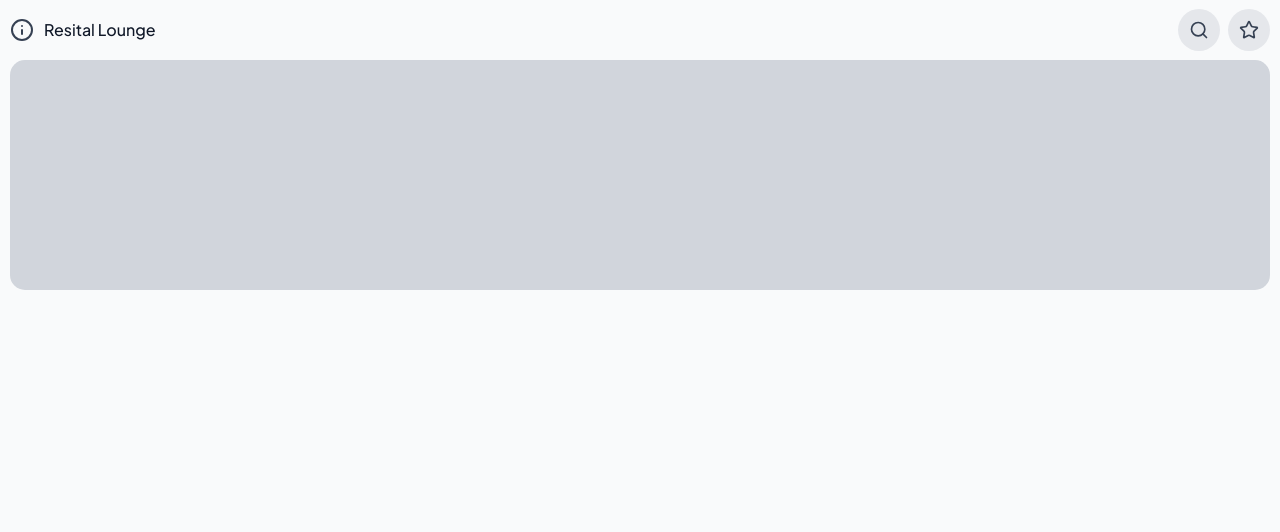
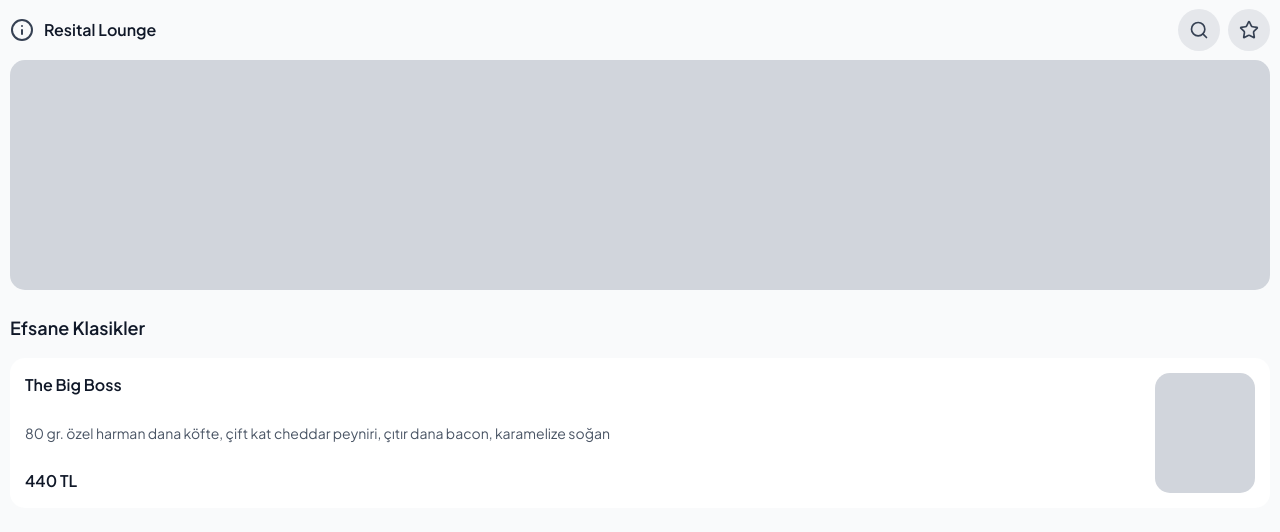
Before and after one commit to gbzqr41/gebzeqrmenu1, a Next.js app: page / in a window 1280 px wide. Shown: the top 532 px of the page. Built offline with nearby package versions, Linux system fonts and the light colour scheme.

Commit message:
Add category title and menu card with The Big Boss item

```diff
--- a/app/page.tsx
+++ b/app/page.tsx
@@ -8,7 +8,7 @@ export default function Home() {
         {/* Left Side */}
         <div className="flex items-center gap-[10px]">
           <Info className="w-6 h-6 text-gray-700" />
-          <span className="text-gray-900 font-medium">Resital Lounge</span>
+          <span className="text-gray-900 font-semibold">Resital Lounge</span>
         </div>
 
         {/* Right Side */}
@@ -26,6 +26,26 @@ export default function Home() {
       <div className="px-[10px]">
         <div className="h-[230px] bg-gray-300 rounded-[15px]"></div>
       </div>
+
+      {/* Category Title */}
+      <div className="px-[10px] mt-6">
+        <h2 className="text-gray-900 font-semibold text-lg">Efsane Klasikler</h2>
+      </div>
+
+      {/* Menu Card */}
+      <div className="px-[10px] mt-4">
+        <div className="w-full h-[150px] bg-white p-[15px] flex items-center justify-between rounded-[15px]">
+          {/* Left Side - Content */}
+          <div className="flex flex-col justify-between h-full">
+            <h3 className="text-gray-900 font-semibold">The Big Boss</h3>
+            <p className="text-gray-600 text-sm">80 gr. özel harman dana köfte, çift kat cheddar peyniri, çıtır dana bacon, karamelize soğan</p>
+            <p className="text-gray-900 font-semibold">440 TL</p>
+          </div>
+
+          {/* Right Side - Image */}
+          <div className="w-[100px] h-full bg-gray-300 rounded-[15px] ml-4"></div>
+        </div>
+      </div>
     </div>
   );
 }
```
